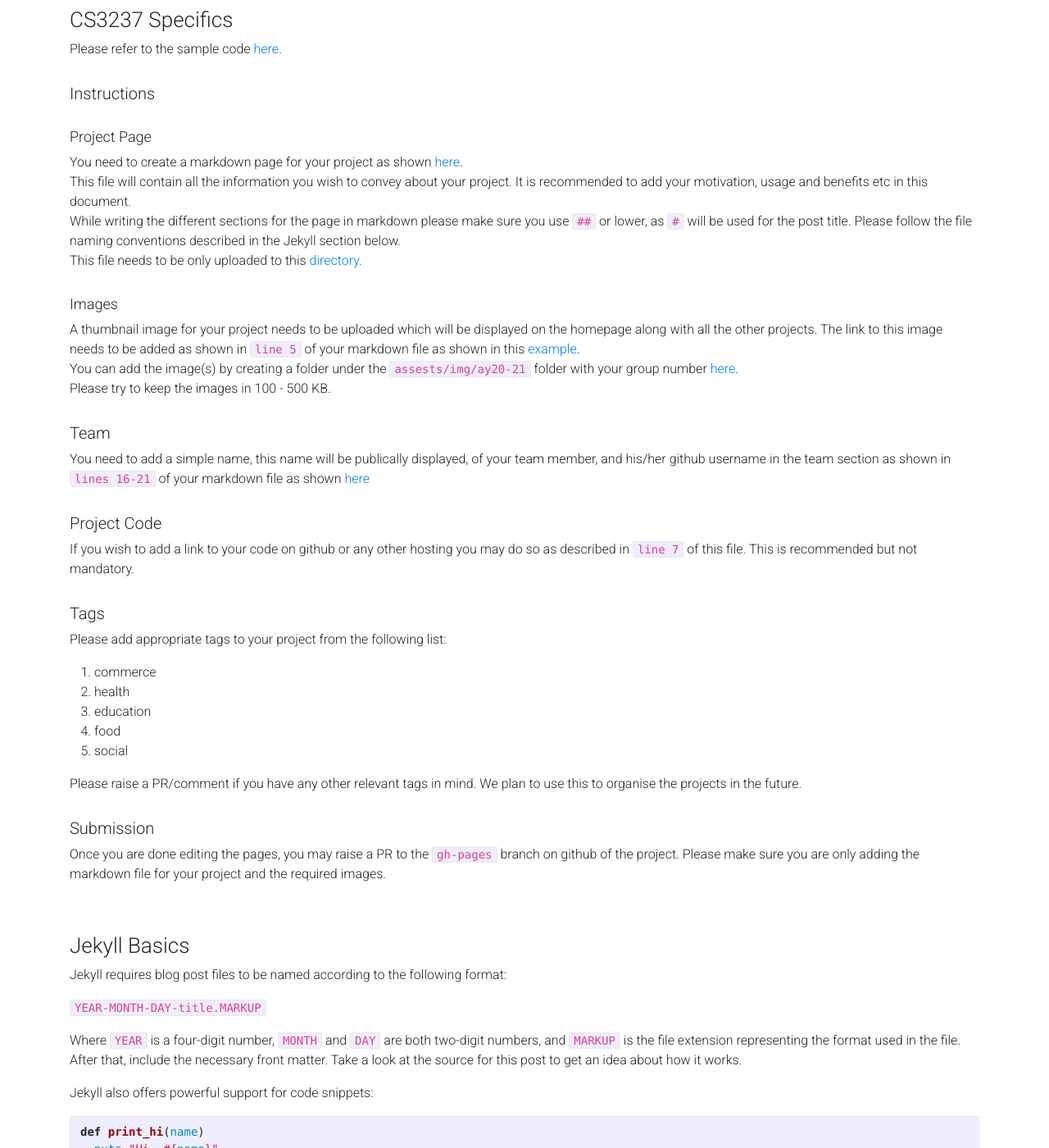
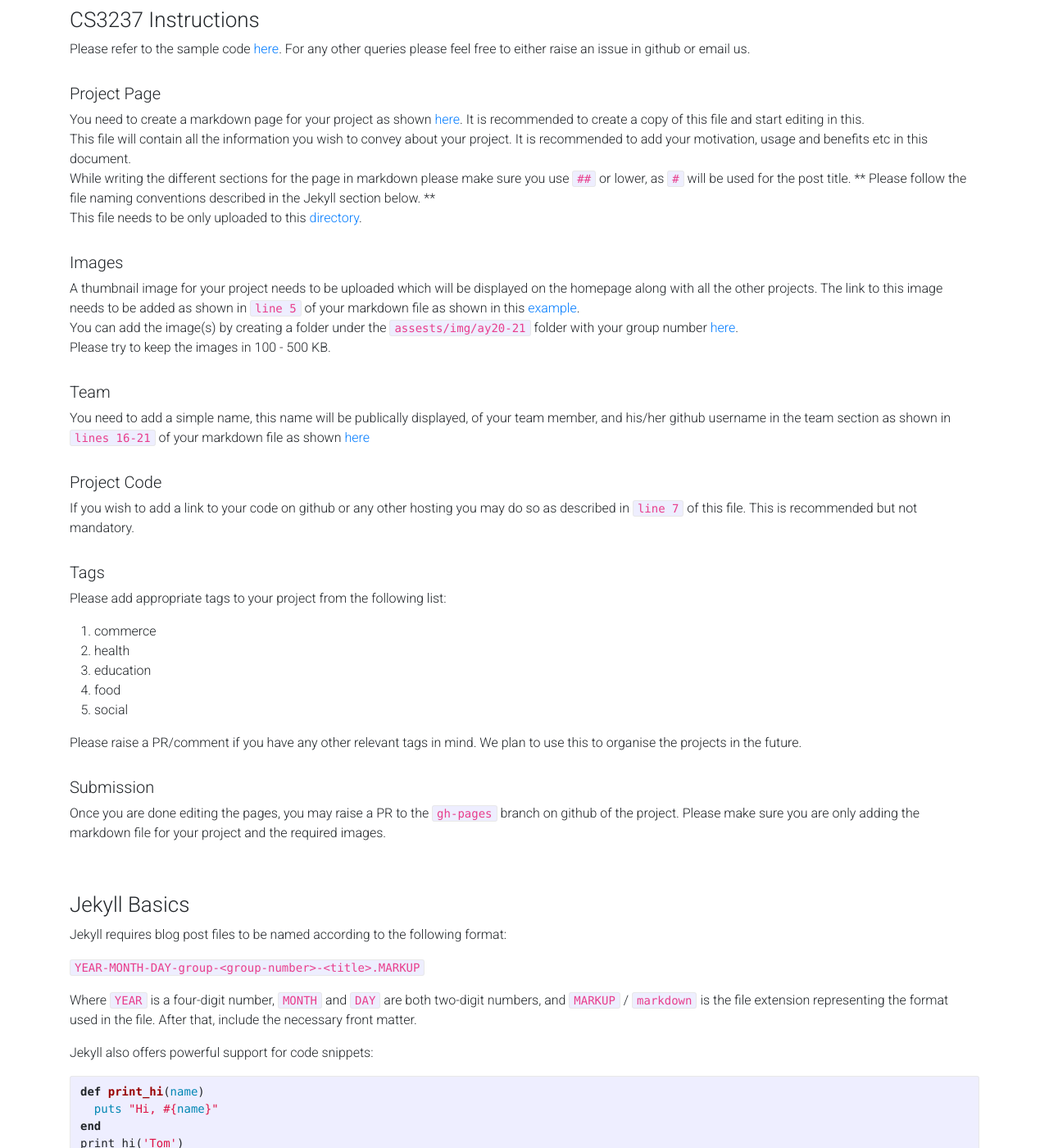
Before and after one commit to CS3237/cs3237.github.io, a Jekyll site: the page built from _posts/ay-20-21/2020-12-15-how-to-submit-new-showcase-requests.markdown, in a window 1280 px wide and 1400 px high, scrolled down 214 px. Shown: the whole window at 82% size. Built offline with Jekyll 4.4.1, drawn with Linux system fonts in a browser that asks for light colours; nearby versions of some CDN libraries.

Commit message:
adding file naming convention

```diff
--- a/_posts/ay-20-21/2020-12-15-how-to-submit-new-showcase-requests.markdown
+++ b/_posts/ay-20-21/2020-12-15-how-to-submit-new-showcase-requests.markdown
@@ -24,24 +22,25 @@ excerpt: How to guide for the project showcase for AY 2020-21
 
 ---
 
-### CS3237 Specifics
+### CS3237 Instructions
 
 Please refer to the sample code [here](https://github.com/CS3237/cs3237.github.io/tree/gh-pages).
+For any other queries please feel free to either raise an issue in github or email us.
 
-#### Instructions
-
-##### Project Page
+#### Project Page
 You need to create a markdown page for your project as shown [here](https://github.com/CS3237/cs3237.github.io/blob/gh-pages/_posts/ay-20-21/2020-12-15-how-to-submit-new-showcase-requests.markdown).
+It is recommended to create a copy of this file and start editing in this.
 <br>
 This file will contain all the information you wish to convey about your project.
 It is recommended to add your motivation, usage and benefits etc in this document.
 <br>
 While writing the different sections for the page in markdown please make sure you use `##` or lower, as `#` will be used for the post title.
-Please follow the file naming conventions described in the Jekyll section below.
+** Please follow the file naming conventions described in the Jekyll section below. **
 <br>
 This file needs to be only uploaded to this [directory](https://github.com/CS3237/cs3237.github.io/tree/gh-pages/_posts/ay-20-21).
+<br>
 
-##### Images
+#### Images
 A thumbnail image for your project needs to be uploaded which will be displayed on the homepage along with all the other projects.
 The link to this image needs to be added as shown in `line 5` of your markdown file as shown in this [example](https://github.com/CS3237/cs3237.github.io/blob/gh-pages/_posts/ay-20-21/2020-12-15-how-to-submit-new-showcase-requests.markdown).
 <br>
@@ -76,9 +75,10 @@ Please make sure you are only adding the markdown file for your project and the
 
 Jekyll requires blog post files to be named according to the following format:
 
-`YEAR-MONTH-DAY-title.MARKUP`
+`YEAR-MONTH-DAY-group-<group-number>-<title>.MARKUP`
 
-Where `YEAR` is a four-digit number, `MONTH` and `DAY` are both two-digit numbers, and `MARKUP` is the file extension representing the format used in the file. After that, include the necessary front matter. Take a look at the source for this post to get an idea about how it works.
+Where `YEAR` is a four-digit number, `MONTH` and `DAY` are both two-digit numbers, and `MARKUP` / `markdown` is the file extension representing the format used in the file.
+After that, include the necessary front matter.
 
 Jekyll also offers powerful support for code snippets:
 {% highlight ruby %}
```
Also changed, not shown: other parts of _posts/ay-20-21/2020-12-15-how-to-submit-new-showcase-requests.markdown (+0 -2 lines).
